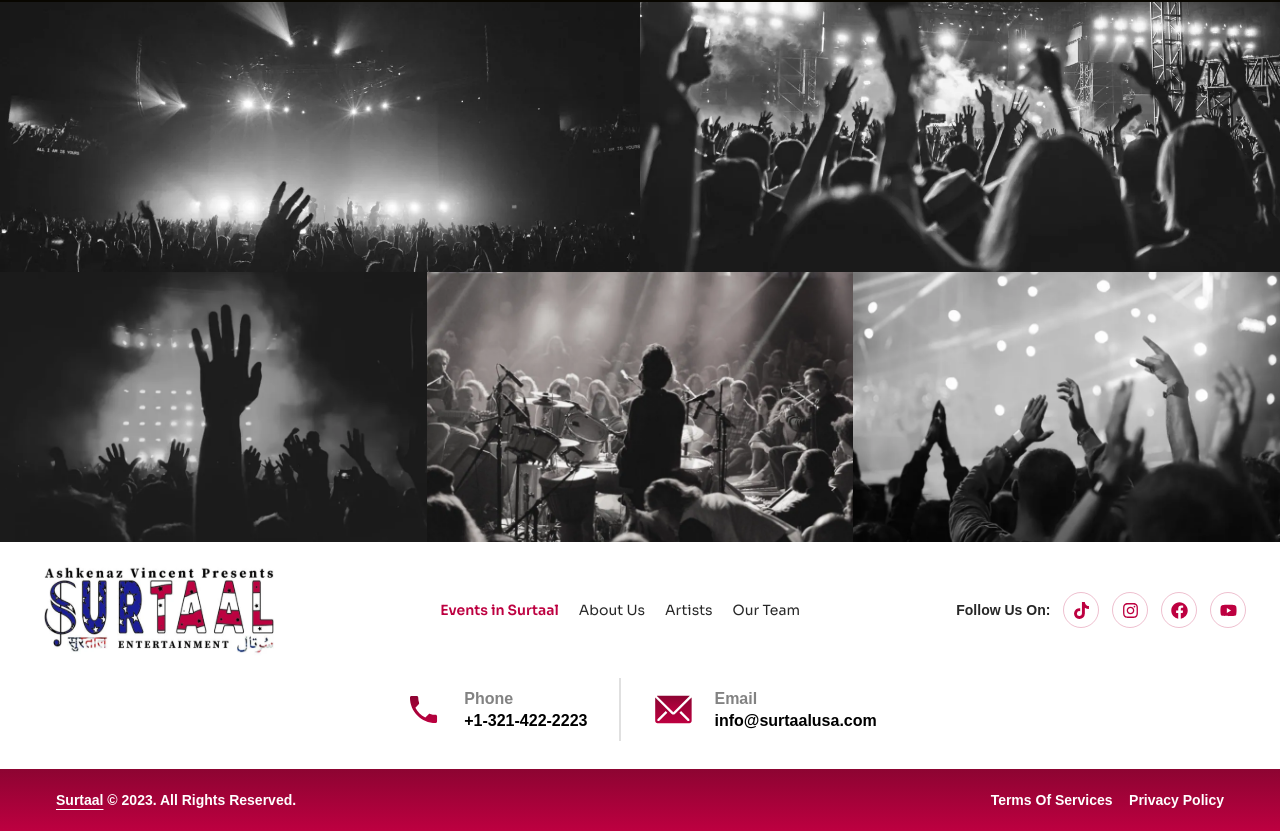
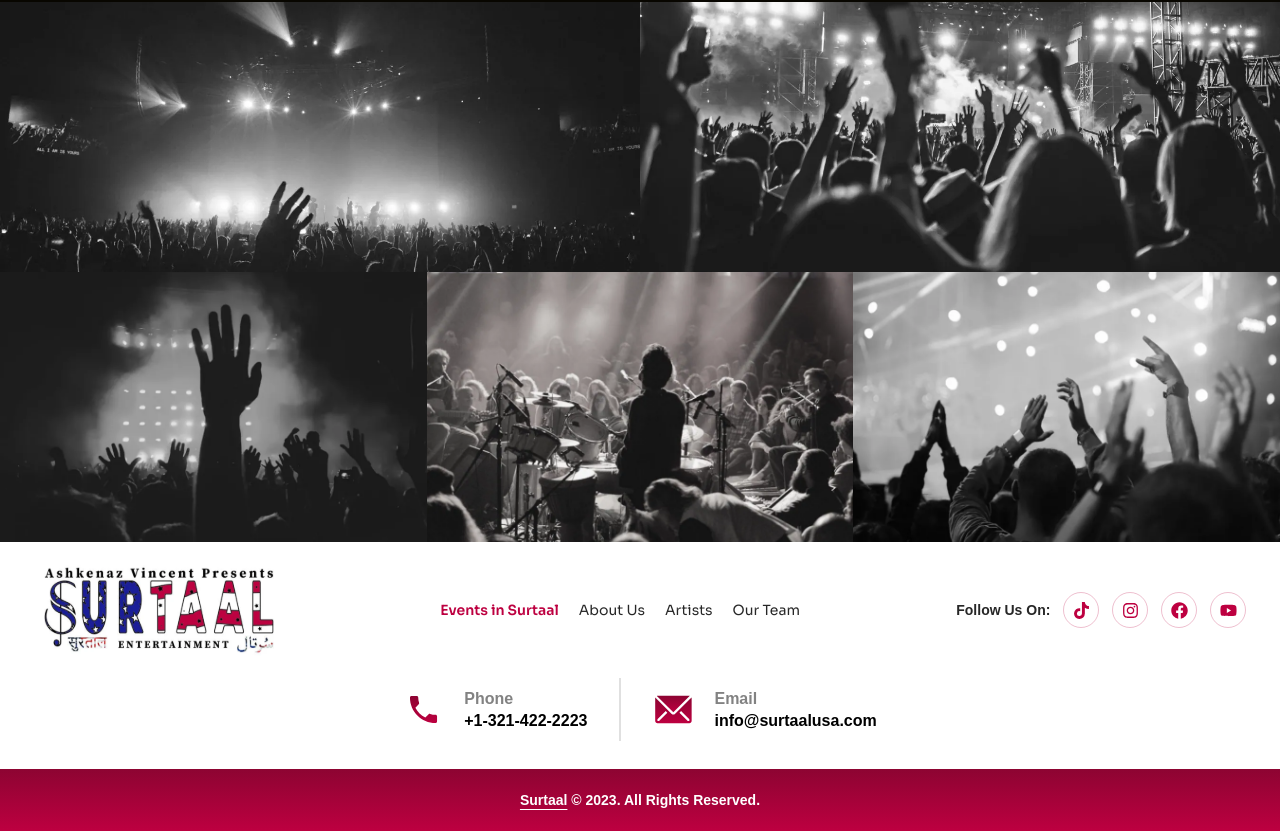
Before and after one commit to ahsanpasha/surtaalentertainment, a Next.js app: page / in a window 1280 px wide. Shown: the part 7676-8507 px from the top of the page. Built offline with nearby package versions, Linux system fonts and the light colour scheme.

Commit message:
ok perfect

```diff
--- a/src/component/Footer/Footer.jsx
+++ b/src/component/Footer/Footer.jsx
@@ -184,17 +184,17 @@ const Footer = () => {
           </div>
         </div>
 
-        <div className="FooterBottom">
-          <div className="FooterBottomRow">
-            <div className="FooterBottomLeft">
-              <span className="underline">Surtaal</span> © 2023. All Rights
-              Reserved.
-            </div>
-            <div className="FooterBottomRight">
+        <div className="FooterBottom" style={{ display: "flex", alignItems: "center", justifyContent: "center" }}>
+
+          <div className="FooterBottomLeft" >
+            <span className="underline">Surtaal</span> © 2023. All Rights
+            Reserved.
+          </div>
+          {/* <div className="FooterBottomRight">
               <span>Terms Of Services</span>
               <span>Privacy Policy</span>
-            </div>
-          </div>
+            </div> */}
+
         </div>
       </div>
     </div>
```
